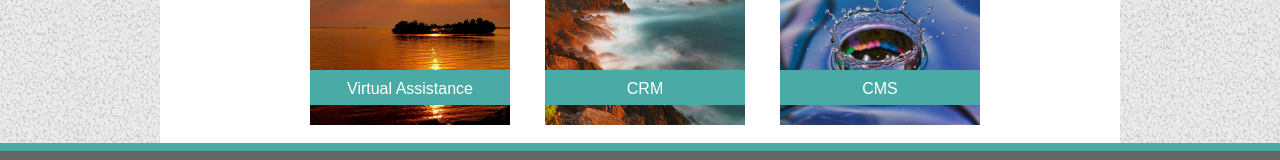
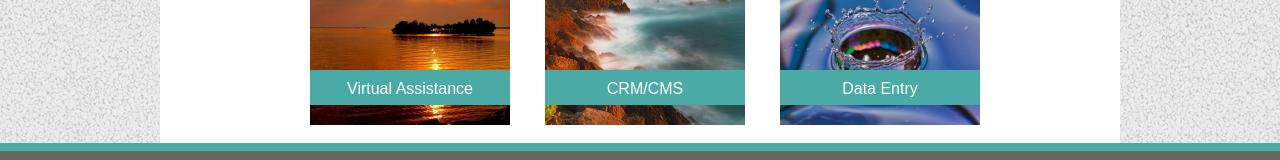
Before and after one commit to jamierachael/Basic-Portfolio, a plain HTML site: page portfolio.html in a window 1280 px wide. Shown: the part 551-711 px from the top of the page. Drawn offline with Linux system fonts and the light colour scheme.

Commit message:
Changed label on portfolio

```diff
--- a/portfolio.html
+++ b/portfolio.html
@@ -62,14 +62,14 @@
     </div>
 <!-- div used for placing the photos and labels together-->
     <div class="box">
- <label class="port">CRM</label>
+ <label class="port">CRM/CMS</label>
         <a href="index.html">
         <img src="assets/images/nature-5.jpg" alt="" class="img">
         </a>
     </div>
 <!-- div used for placing the photos and labels together-->
     <div class="box">
- <label class="port">CMS</label>
+ <label class="port">Data Entry</label>
         <a href="index.html">
         <img src="assets/images/nature-6.jpg" alt="" class="img">
         </a>
```
